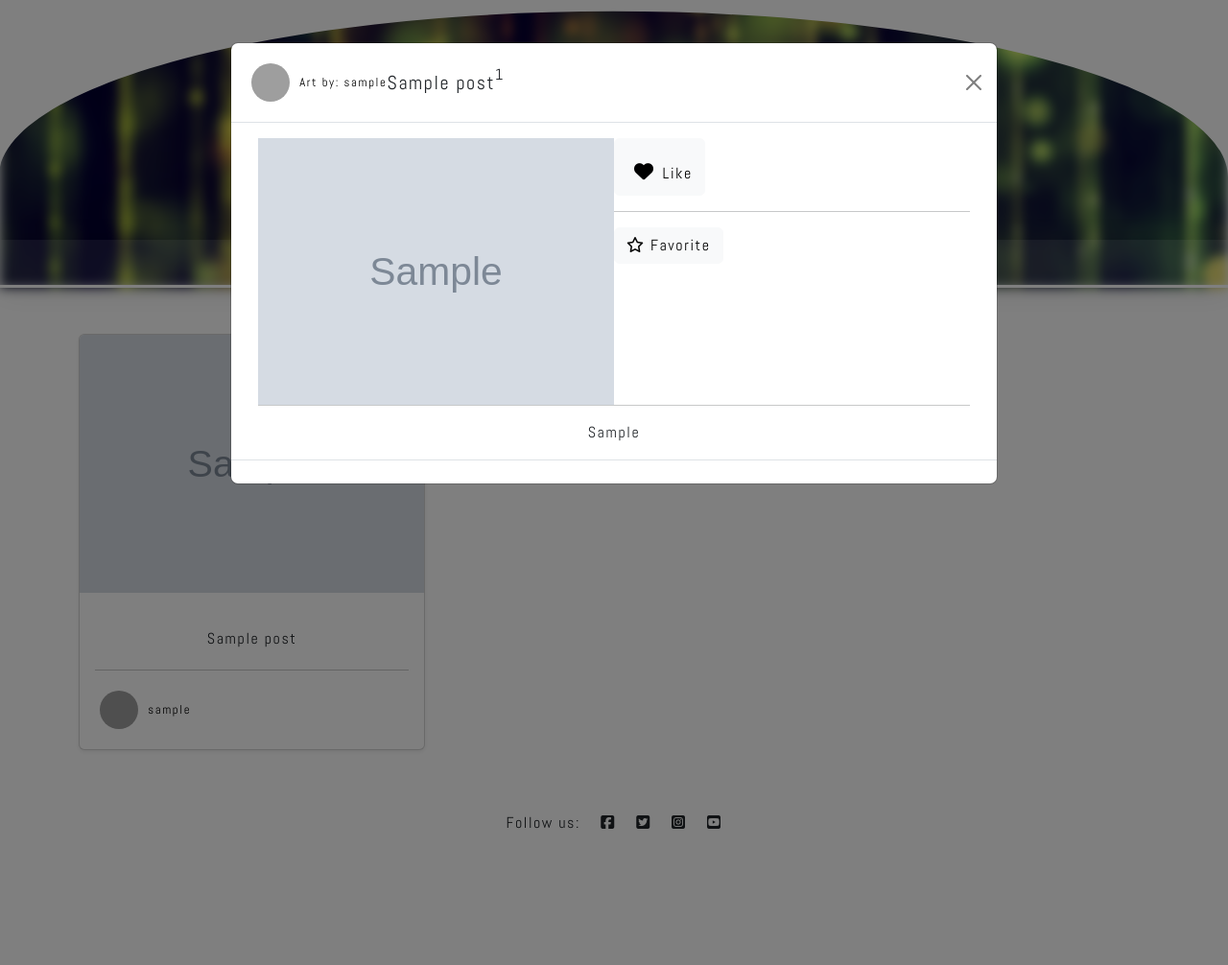
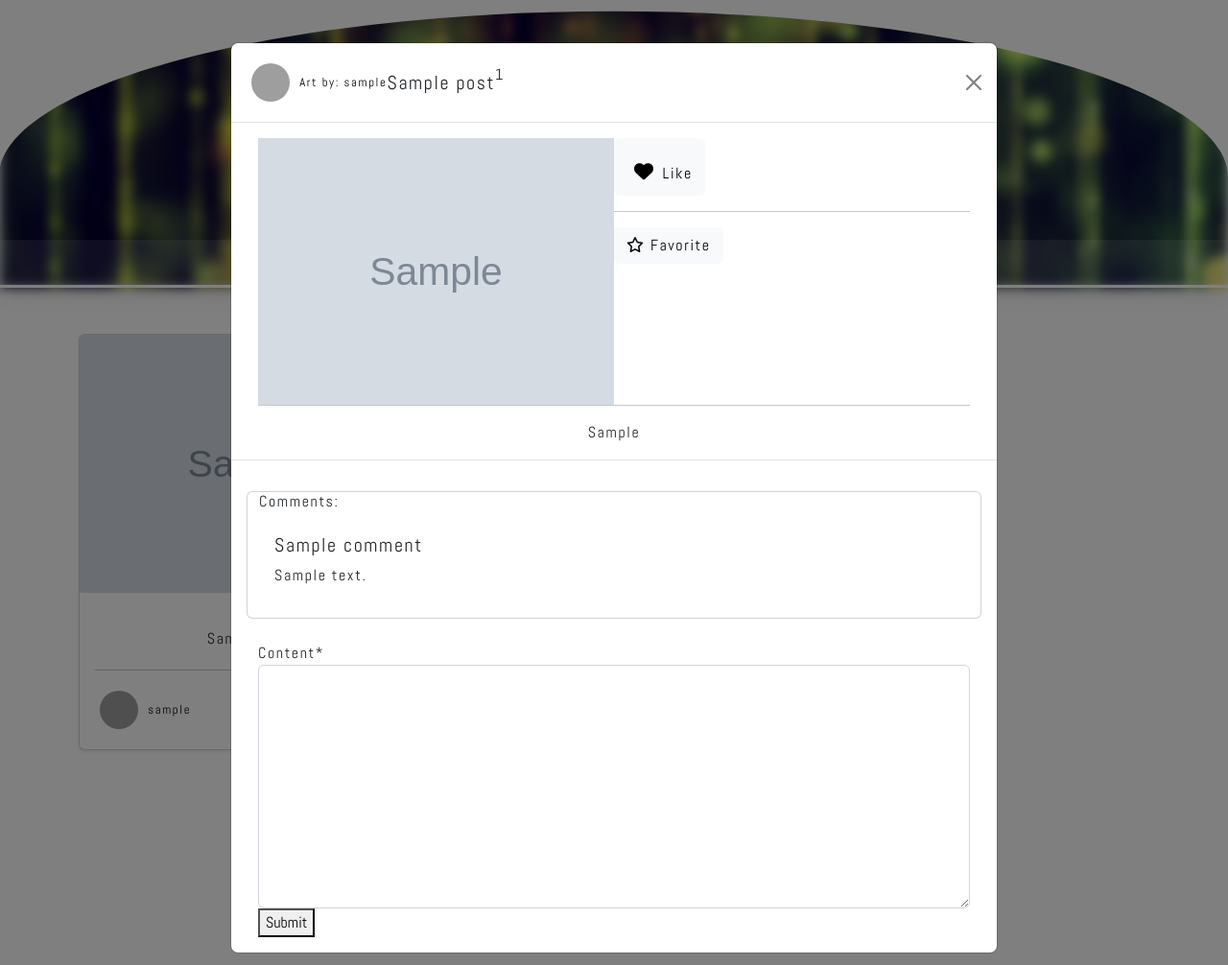
Before and after one commit to Stockman-Jr/Creative-Spark, a Django app: a page that uses templates/base.html in a window 1280 px wide, after a click that opens the changed part. Shown: the whole page at 96% size. Run offline with Django 3.2, Linux system fonts and the light colour scheme; tables that the repository leaves empty hold one stand-in row (values such as "Sample post"); grey boxes marked "Sample" are stand-in pictures; some libraries are stand-ins or nearby versions; grey boxes are pictures that could not be loaded.

Commit message:
Add js and create ajax post request for comments

```diff
--- a/drawing_challenge/models.py
+++ b/drawing_challenge/models.py
@@ -46,7 +46,6 @@ class Post(models.Model):
 class Comment(models.Model):
     post = models.ForeignKey(Post, related_name='comments', on_delete=models.CASCADE)
     content = models.TextField(max_length=800)
-    author = models.ForeignKey(User, on_delete=models.CASCADE)
     name = models.CharField(max_length=50)
     date_created = models.DateTimeField(auto_now=True)
 
--- a/drawing_challenge/views.py
+++ b/drawing_challenge/views.py
@@ -19,23 +19,23 @@ class ChallengeList(ListView):
     paginate_by = 6
 
 
-class PostList(ListView):
+class PostList(ListView, ModelFormMixin):
     model = Post
     template_name = 'post_list.html'
-    #form_class = CommentForm
+    form_class = CommentForm
     paginate_by = 6
 
-    #def get(self, request, *args, **kwargs):
-    #    self.object = None
-    #    self.form = self.get_form(self.form_class)
+    def get(self, request, *args, **kwargs):
+        self.object = None
+        self.form = self.get_form(self.form_class)
 
-    #   return ListView.get(self, request, *args, **kwargs)
+        return ListView.get(self, request, *args, **kwargs)
 
-    #def get_context_data(self, *args, **kwargs):
-    #    context = super(PostList, self).get_context_data(*args, **kwargs)
+    def get_context_data(self, *args, **kwargs):
+        context = super(PostList, self).get_context_data(*args, **kwargs)
 
-    #    context['form'] = self.form
-    #    return context
+        context['form'] = self.form
+        return context
 
     def get_queryset(self):
         return Post.objects.filter(challenge__challenge_prompt=self.kwargs['challenge'])
--- a/templates/base.html
+++ b/templates/base.html
@@ -92,8 +92,13 @@
           <i class="fab fa-youtube-square ms-3"></i></p>
   </footer>
 
-
+<script src="https://code.jquery.com/jquery-3.5.1.min.js" type="text/javascript"></script>
 <script src="https://cdn.jsdelivr.net/npm/@popperjs/core@2.11.6/dist/umd/popper.min.js" integrity="sha384-oBqDVmMz9ATKxIep9tiCxS/Z9fNfEXiDAYTujMAeBAsjFuCZSmKbSSUnQlmh/jp3" crossorigin="anonymous"></script>
 <script src="https://cdn.jsdelivr.net/npm/bootstrap@5.2.3/dist/js/bootstrap.min.js" integrity="sha384-cuYeSxntonz0PPNlHhBs68uyIAVpIIOZZ5JqeqvYYIcEL727kskC66kF92t6Xl2V" crossorigin="anonymous"></script>
+{% block js %}
+
+<!--JS/JQUERY/AJAX-->
+
+{% endblock js %}
 </body>
 </html>
--- /dev/null
+++ b/templates/comment.html
@@ -0,0 +1,12 @@
+{% load crispy_forms_tags %}
+
+<div class="cmt-section">
+
+<form class="comment_form" action="{% url 'post_detail' %}" method="POST">
+    {% csrf_token %}
+    <input type="hidden" name="post_id" value="{{ post.pk }}">
+    {{ form | crispy }}
+    <button value="{{post.pk}}" class="cmt-btn" data-url="{% url 'post_detail' %}" type="submit" class="btn btn-signup btn-lg">Submit</button>
+</form>
+
+</div>
--- a/templates/post_detail.html
+++ b/templates/post_detail.html
@@ -45,8 +45,25 @@
 
 
             <div id="form-modal-footer" class="modal-footer">
+            <!--COMMENTS-->
+                <div class="container">
+                    <div class="row">
+                        <div class="col card mb-4  mt-3 ">
+                            <h6>Comments:</h6>
+                            <div class="card-body comment">
+                                {% for comment in post.comments.all %}
+                                <div id='comment-box'>
+                                    <h5 class="c-name">{{ comment.name }}</h5>
+                                    <p class="c-content">{{ comment.content }}</p>
+                                </div>
+                                {% endfor %}
+                            </div>
+                        </div>
 
-                <!--COMMENTS-->
+                        {% include 'comment.html' %}
+
+                    </div>
+                </div>
 
             </div>
         </div>
```
Also changed, not shown: db.sqlite3 (deleted), drawing_challenge/migrations/0001_initial.py, drawing_challenge/migrations/0002_auto_20230104_0954.py, drawing_challenge/migrations/0003_auto_20230104_0955.py (added), drawing_challenge/migrations/0003_post_challenge.py (deleted).
